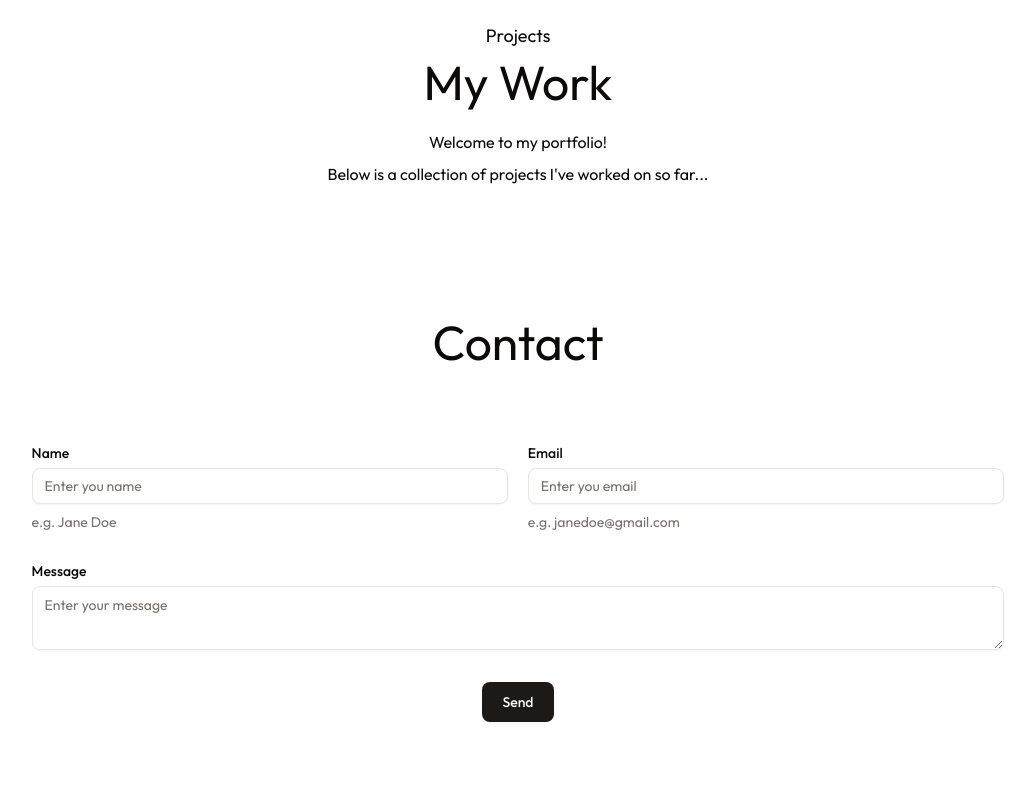
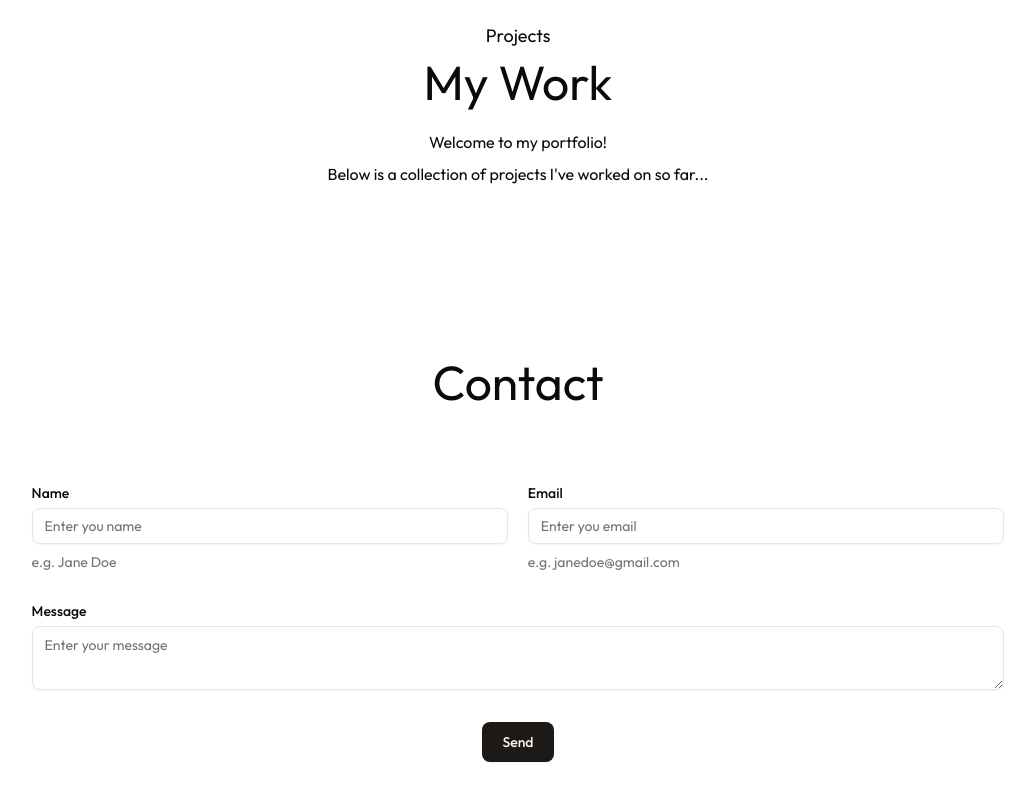
Before and after one commit to DanielCyubahiro/DanielCyubahiro, a Next.js app: page / in a window 1280 px wide. Shown: the part 1696-2496 px from the top of the page, without its empty margins (122-1157 px from the left). Before the commit the page ends 2458 px from the top, so only its background shows below. Built offline with nearby package versions, Linux system fonts and the light colour scheme; a web font is replaced by a local one.

Commit message:
Update margin on contact form

```diff
--- a/app/components/Contact.jsx
+++ b/app/components/Contact.jsx
@@ -82,7 +82,8 @@ const Contact = () => {
   return (
       <section
           id="contact"
-          className="w-full px-[12%] py-10 scroll-mt-2 h-min-screen">
+          className="w-full px-[12%] py-20 mb-40 scroll-mt-2 h-min-screen flex flex-col"
+      >
         <h2 className="text-center text-5xl mb-20">
           Contact
         </h2>
@@ -94,11 +95,11 @@ const Contact = () => {
                   className="shadow-lg"
               >
                 {isSuccess ? (
-                    <CheckCircle className="h-4 w-4" color={'#00ff11'} />
+                    <CheckCircle className="h-4 w-4" color={'#00ff11'}/>
                 ) : (
                     <AlertCircle className="h-4 w-4" color={'#ff0000'}/>
                 )}
-                <AlertTitle>{isSuccess ? 'Done!' : "Error"}</AlertTitle>
+                <AlertTitle>{isSuccess ? 'Done!' : 'Error'}</AlertTitle>
                 <AlertDescription>{message}</AlertDescription>
               </Alert>
             </div>
@@ -152,7 +153,6 @@ const Contact = () => {
                         <FormControl>
                           <Textarea
                               placeholder={'Enter your message'}
-                              rows={5}
                               {...field}/>
                         </FormControl>
                       </FormItem>
```
